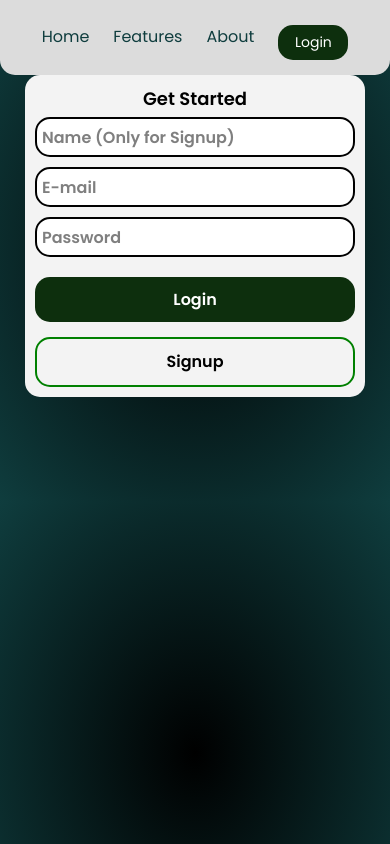
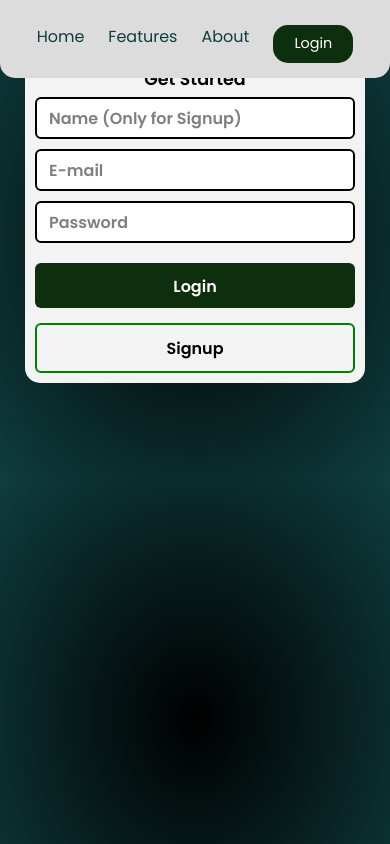
Before and after one commit to ayushsri-17/Taxy, a Next.js app: page /login in a window 390 px wide. Built offline with nearby package versions, Linux system fonts and the light colour scheme.

Commit message:
last changes

```diff
--- a/pages/api/ask-taxy.js
+++ b/pages/api/ask-taxy.js
@@ -33,7 +33,6 @@ Your goal is to provide accurate, lawful, and easy-to-understand tax advice for
 💡 Guidelines:
 - Paragraph should not be more than 5 lines.
 - Use headings and subheadings.
-- Concise paragraphs for clarity.
 - Bullet points or numbered lists to make complex tax topics simpler.
 - Offer practical examples.
 - Clearly mention if something requires a tax professional’s opinion or depends on recent legal updates.
--- a/styles/component-holder.module.css
+++ b/styles/component-holder.module.css
@@ -388,6 +388,9 @@
 }
 
 .suggestionItem {
+  white-space: pre-line;
+  line-height: 1.6;
+  margin-bottom: 10px;
   padding: 0.75rem;
   margin: 0.5rem 0;
   background: white;
@@ -428,54 +431,63 @@
 @media (max-width: 768px) {
   .formAndSuggestionsContainer {
     flex-direction: column;
-    gap: 1rem;
     align-items: center;
+    gap: 1.25rem;
+  }
+
+  .suggestionsContainer,
+  .resultsContainer,
+  .calcs,
+  .form {
+    width: 90%;
+    margin: 0 auto;
   }
 
   .suggestionsContainer {
-    width: 90%;
     position: static;
   }
 
   .resultsContainer {
-    width: 90%;
-    margin-left: auto;
-    margin-right: auto;
     padding: 1rem;
   }
 
   .resultItem {
     flex-direction: column;
-    gap: 0.25rem;
+    gap: 0.5rem;
   }
 
   .componentTitle {
-    font-size: 42px;
-    margin-top: 40px;
+    font-size: 2.5rem; /* ~40px for better scalability */
+    margin-top: 2.5rem;
+    text-align: center;
+    line-height: 1.2;
   }
 
   .calcs {
-    width: 90%;
     height: auto;
-    min-height: 200px;
+    min-height: 220px;
+    display: flex;
+    flex-direction: column;
+    align-items: center;
+    justify-content: center;
   }
 
   .calcs img {
     width: 80%;
-    height: auto;
     max-height: 120px;
+    object-fit: contain;
   }
 
   .uploaderContainer,
   .formContainer {
-    padding: 15px;
-    font-size: 18px;
-    margin-top: 50px;
+    width: auto;
+    padding: 1rem;
+    margin-top: 2.5rem;
+    font-size: 1.1rem;
   }
 
   .form {
-    width: 90%;
-    max-width: 400px;
+    max-width: 420px;
   }
 
   .input,
@@ -484,14 +496,16 @@
   .submitBtn,
   .addBtn {
     width: 100%;
-    font-size: 16px;
+    font-size: 1rem;
+    padding: 0.75rem;
+    border-radius: 6px;
   }
 
   .navLoginBtn,
   .navLogoutBtn {
-    width: 70px;
-    height: 35px;
-    font-size: 14px;
+    width: 80px;
+    height: 38px;
+    font-size: 0.9rem;
   }
 
   .newsBox {
@@ -500,16 +514,19 @@
 
   .newsItem {
     padding: 0.75rem 0;
+    border-bottom: 1px solid #ddd;
   }
 
   .newsDescription {
-    font-size: 16px;
+    font-size: 1rem;
+    line-height: 1.4;
   }
 }
 
+/* Extra small screens: prioritize readability and simplicity */
 @media (max-width: 480px) {
   .componentTitle {
-    font-size: 36px;
+    font-size: 2.25rem; /* ~36px */
   }
 
   .calcs {
@@ -522,7 +539,7 @@
   }
 
   .input {
-    height: 40px;
+    height: 42px;
   }
 
   .newsBox {
@@ -534,10 +551,11 @@
   }
 
   .newsDescription {
-    font-size: 15px;
+    font-size: 0.95rem;
   }
 
   .newsDate {
     font-size: 0.75rem;
+    color: #666;
   }
 }
```
